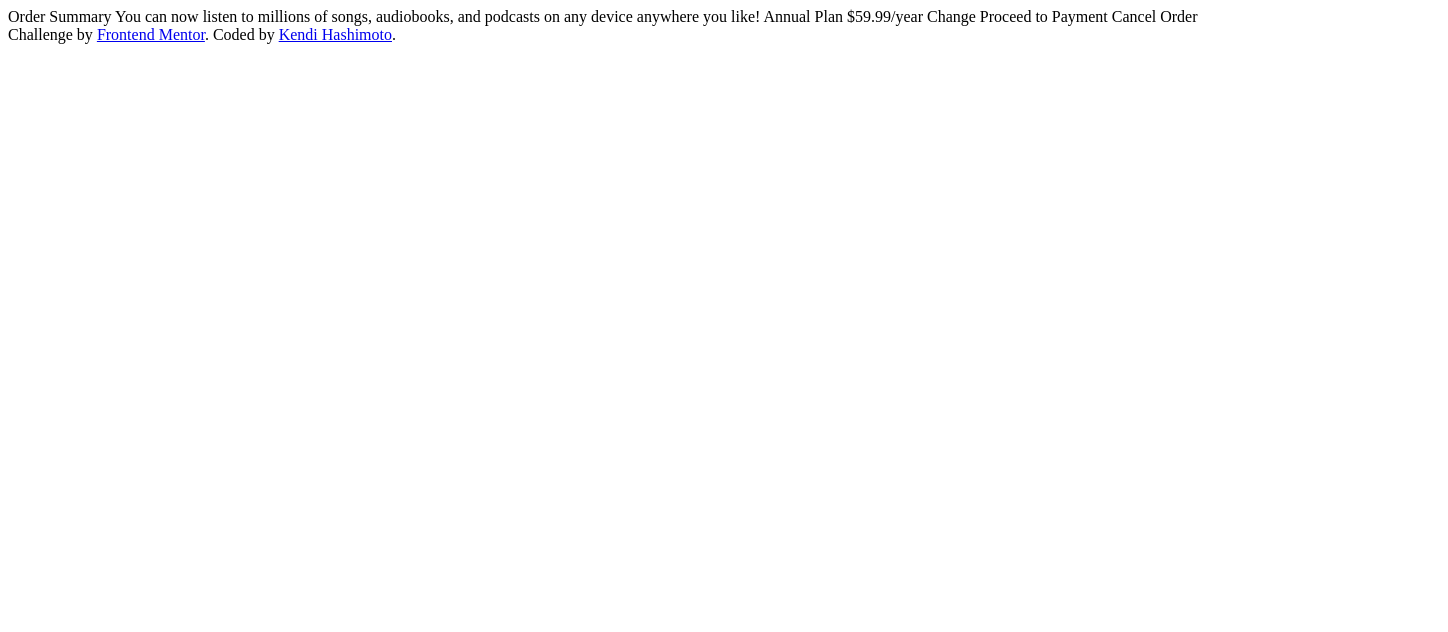
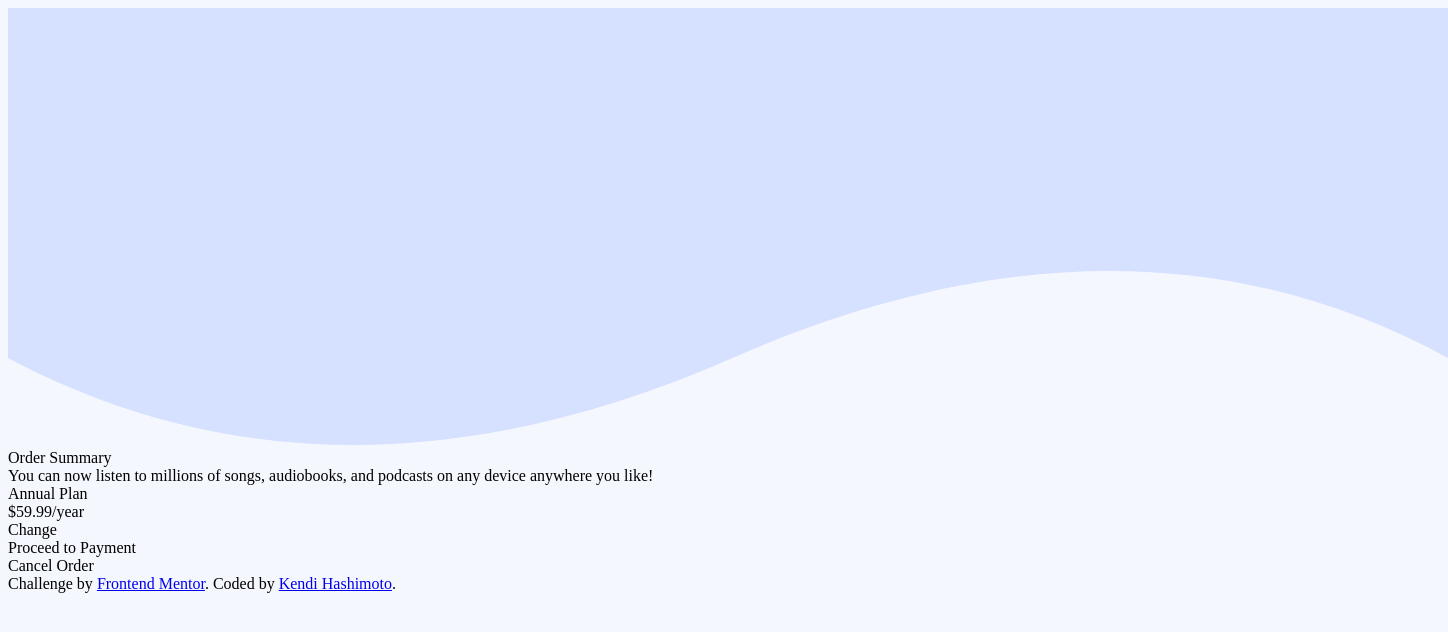
Before and after one commit to Hashimoto1312/Front-End-Challenges, a plain HTML site: page order-summary-component-main/index.html in a window 1280 px wide. Shown: the whole page, 1448 px wide, since content can reach past the window. Drawn offline with Linux system fonts and the light colour scheme.

Commit message:
Montei o HTML

```diff
--- a/order-summary-component-main/index.html
+++ b/order-summary-component-main/index.html
@@ -7,20 +7,42 @@
   <title>Frontend Mentor | Order summary card</title>
   <link rel="stylesheet" href="style.css">
 </head>
-<body id="body">
+<body>
 
+  <section>
+    <div>
+      <img src="images/pattern-background-desktop.svg" alt="Background" class="imgbackground">
+    </div>
+
+    <div>
       Order Summary
+    </div>
 
+    <div>
       You can now listen to millions of songs, audiobooks, and podcasts on any
       device anywhere you like!
+    </div>
 
+    <div>
+      <div>
         Annual Plan
+      </div>
+      <div>
         $59.99/year
+      </div>
+      <div>
+        Change
+      </div>
+    </div>
 
-  Change
+    <div>
+      Proceed to Payment
+    </div>
 
-  Proceed to Payment
+    <div>
       Cancel Order
+    </div>
+  </section>
 
   <div class="attribution">
     Challenge by <a href="https://www.frontendmentor.io?ref=challenge" target="_blank">Frontend Mentor</a>.
--- a/order-summary-component-main/style.css
+++ b/order-summary-component-main/style.css
@@ -9,8 +9,14 @@
 }
 
 body {
+    background-color: var(--azul-muito-claro);
+}
 
+.imgbackground {
+    width: max-content;
+    height: max-content;
 }
+
 
 /* Responsividade
 - Mobile: 375px
```
Lines whose indentation alone changed are shown as unchanged.
